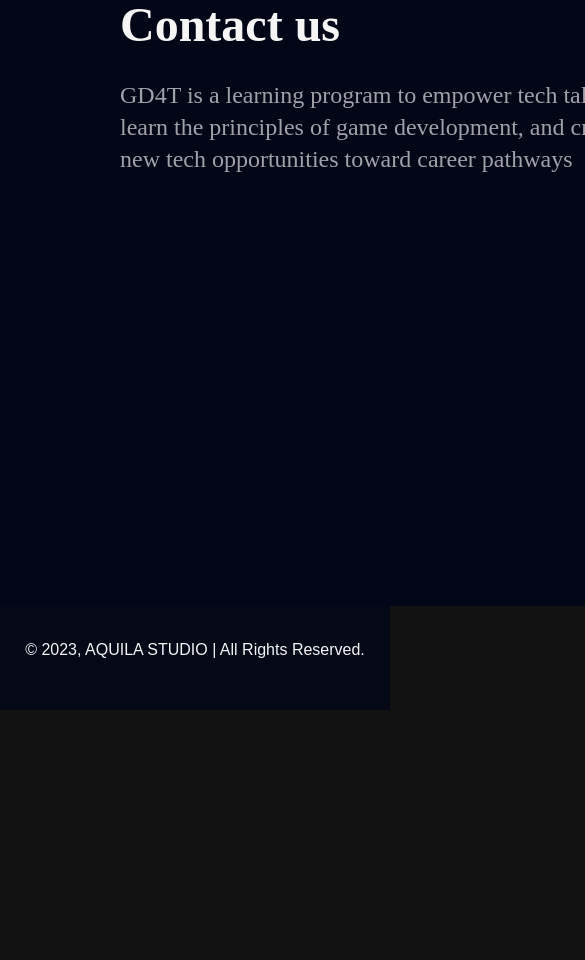
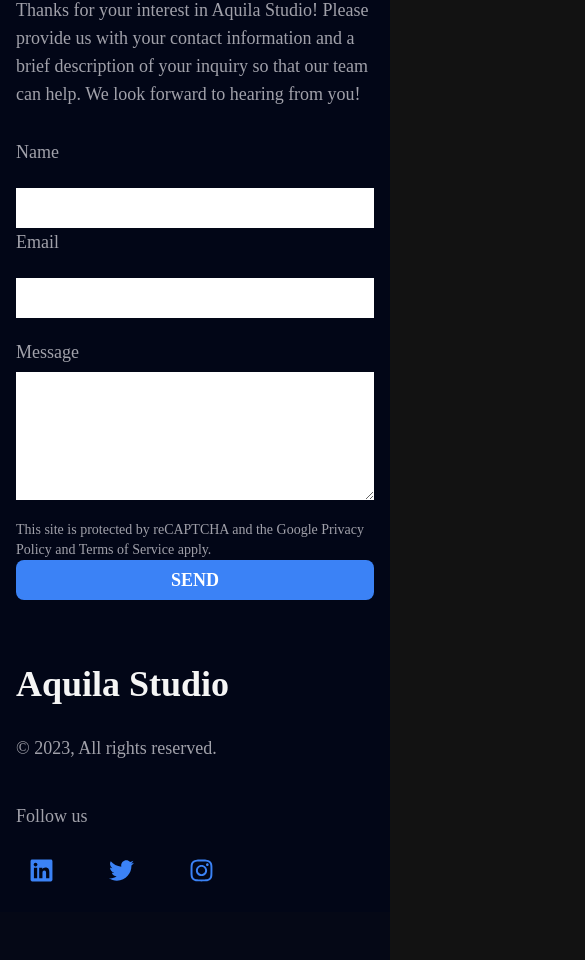
Before and after one commit to jefftrojan/aquilla-studio, a React (Vite) app: page /games in a window 390 px wide. Shown: the part 2254-3214 px from the top of the page, 585 px wide, since content can reach past the window. Before the commit the page ends 2964 px from the top, so only its background shows below. Built offline with nearby package versions, Linux system fonts and the light colour scheme; a web font is replaced by a local one.

Commit message:
add responsiveness to footer

```diff
--- a/src/components/Footer.jsx
+++ b/src/components/Footer.jsx
@@ -1,37 +1,37 @@
 import React from "react";
-import { FaFacebook, FaTwitter, FaInstagram } from "react-icons/fa"; // Import the React Icons
+import { FaFacebook, FaTwitter, FaInstagram, FaLinkedin } from "react-icons/fa"; // Import the React Icons
 
 const Footer = () => {
   const currentYear = new Date().getFullYear();
 
   return (
     <footer className="bg-primary text-gray-100 py-12">
-<div className="w-[1440px] h-[712px] px-[120px] py-[107px] bg-slate-950 flex-col justify-start items-start gap-2.5 inline-flex">
-    <div className="justify-start items-start gap-[78px] inline-flex">
-        <div className="flex-col justify-start items-start gap-[30px] inline-flex">
-            <div className="w-[386px] text-neutral-100 text-5xl font-black font-['Orbitron']">Contact us</div>
-            <div className="w-[532px] text-zinc-400 text-2xl font-medium font-['Exo']">GD4T is a learning program to empower tech talents to learn the principles of game development, and create new tech opportunities toward career pathways</div>
+<div className="w-full px-4 sm:w-[640px] md:w-[768px] lg:w-[1024px] xl:w-[1440px] mx-auto py-8 sm:py-12 bg-slate-950 flex-col justify-start items-start gap-2.5 inline-flex">
+    <div className="sm:flex-row flex-col justify-start items-start gap-[30px] inline-flex w-full">
+        <div className="sm:w-[50%] w-full flex-col justify-start items-start gap-[30px] inline-flex">
+            <div className="w-full text-neutral-100 text-4xl sm:text-5xl font-black font-['Orbitron']">Contact us</div>
+            <div className="w-full text-zinc-400 text-lg sm:text-2xl font-medium font-['Exo']">Thanks for your interest in Aquila Studio! Please provide us with your contact information and a brief description of your inquiry so that our team can help. We look forward to hearing from you!</div>
         </div>
-        <div className="flex-col justify-start items-start gap-[30px] inline-flex">
-            <div className="justify-start items-start gap-5 inline-flex">
-                <div className="flex-col justify-start items-start gap-[22px] inline-flex">
-                    <div className="w-[79px] text-zinc-400 text-2xl font-medium font-['Exo']">Name</div>
-                    <input className="w-[285px] h-[50px] relative bg-white text-black"/>
+        <div className="sm:w-[50%] w-full flex-col justify-start items-start gap-5 inline-flex">
+            <div className="sm:flex justify-between items-start gap-5 w-full">
+                <div className="sm:w-[48%] w-full flex-col justify-start items-start gap-[22px] inline-flex">
+                    <div className="w-full text-zinc-400 text-lg sm:text-2xl font-medium font-['Exo']">Name</div>
+                    <input className="w-full h-[40px] sm:h-[50px] relative bg-white text-black"/>
                 </div>
-                <div className="flex-col justify-start items-start gap-[22px] inline-flex">
-                    <div className="w-[79px] text-zinc-400 text-2xl font-medium font-['Exo']">Email</div>
-                    <input className="w-[285px] h-[50px] relative bg-white text-black" type="email" required/>
+                <div className="sm:w-[48%] w-full flex-col justify-start items-start gap-[22px] inline-flex">
+                    <div className="w-full text-zinc-400 text-lg sm:text-2xl font-medium font-['Exo']">Email</div>
+                    <input className="w-full h-[40px] sm:h-[50px] relative bg-white text-black" type="email" required/>
                 </div>
             </div>
-            <div className="flex-col justify-start items-start gap-5 flex">
-                <div className="flex-col justify-start items-start gap-1.5 flex">
-                    <div className="w-[105px] text-zinc-400 text-2xl font-medium font-['Exo']">Message</div>
-                    <textarea className="w-[590px] h-64 relative bg-white text-black" />
+            <div className="w-full flex-col justify-start items-start gap-5 flex">
+                <div className="w-full flex-col justify-start items-start gap-1.5 flex">
+                    <div className="w-full text-zinc-400 text-lg sm:text-2xl font-medium font-['Exo']">Message</div>
+                    <textarea className="w-full h-32 sm:h-64 relative bg-white text-black" />
                 </div>
-                <div className="justify-start items-end gap-[18px] inline-flex">
-                    <div className="w-[419px] text-zinc-400 text-lg font-medium font-['Exo']">GD4T is a learning program to empower tech talents to learn the principles of game </div>
-                    <div className="h-[50px] pl-[53px] pr-[54px] py-[13px] bg-blue-500 rounded-[10px] justify-center items-center flex">
-                        <button type="submit"className="text-white text-lg font-semibold font-['Exo']">SEND</button>
+                <div className="sm:flex justify-between items-end gap-[18px] w-full">
+                    <div className="w-full text-zinc-400 text-sm sm:text-lg font-medium font-['Exo']">This site is protected by reCAPTCHA and the Google Privacy Policy and Terms of Service apply. </div>
+                    <div className="h-[40px] sm:h-[50px] pl-[16px] pr-[16px] py-[8px] bg-blue-500 rounded-[8px] justify-center items-center flex">
+                        <button type="submit" className="text-white text-lg font-semibold font-['Exo']">SEND</button>
                     </div>
                 </div>
             </div>
@@ -39,9 +39,30 @@
     </div>
 </div>
 
-        <div className="text-center mt-8">
-          &copy; {currentYear}, AQUILA STUDIO | All Rights Reserved.
+
+<div className="w-full px-4 sm:w-[640px] md:w-[768px] lg:w-[1024px] xl:w-[1440px] mx-auto pt-8 pb-4 sm:pt-12 bg-slate-950 relative">
+    <div className="sm:flex justify-start items-start gap-[30px] w-full">
+        <div className="sm:w-[50%] w-full h-[122px] sm:mb-0 mb-4 flex-col justify-start items-start gap-[30px] inline-flex">
+            <div className="w-full text-neutral-100 text-4xl sm:text-5xl font-black font-['Orbitron']">Aquila Studio</div>
+            <div className="w-full text-zinc-400 text-lg sm:text-2xl font-medium font-['Exo']"> &copy; {currentYear}, All rights reserved.</div>
         </div>
+        <div className="sm:w-[50%] w-full sm:text-right text-left">
+            <div className="text-zinc-400 text-lg sm:text-[32px] font-medium font-['Exo'] mb-4">Follow us</div>
+            <div className="flex justify-start sm:justify-end items-center gap-[30px]">
+                <div className="w-[50px] h-[50px] flex justify-center items-center">
+                    <FaLinkedin className="text-[25px] text-blue-500"/>
+                </div>
+                <div className="w-[50px] h-[50px] flex justify-center items-center">
+                    <FaTwitter className="text-[25px] text-blue-500"/>
+                </div>
+                <div className="w-[50px] h-[50px] flex justify-center items-center">
+                    <FaInstagram className="text-[25px] text-blue-500"/>
+                </div>
+            </div>
+        </div>
+    </div>
+</div>
+
     </footer>
   );
 };
--- a/src/components/Program.jsx
+++ b/src/components/Program.jsx
@@ -130,9 +130,11 @@
     src={gd4tkid}
     alt="image"
     className="rounded-lg mb-10 md:mb-0"
-    style={{ width: "100%", maxWidth: "500px", height: "450px" }}
+    style={{ width: "100%", maxWidth: "450px", height: "380px" }}
   />
-<div className="flex flex-col mt-10 items-center justify-center text-center">
+
+<div className="w-[500px] text-white text-[32px] flex justify-center items-center font-black font-['Orbitron']">Start your application to join a thriving community.</div>
+{/* <div className="flex flex-col mt-10 items-center justify-center text-center">
    <div>
    <h4 className="mt-10 md:mt-10 text-2xl md:text-2xl lg:text-3xl font-bold ">
        <p> Start your application to join a thriving community...  </p>
@@ -141,13 +143,8 @@
     <div className="mt-10" />
 
 
-  </div>
+  </div> */}
 </div>
-
-
-
-<hr className="my-10 md:my-20 lg:my-32" />
-
 
       </div>
     </>
```
